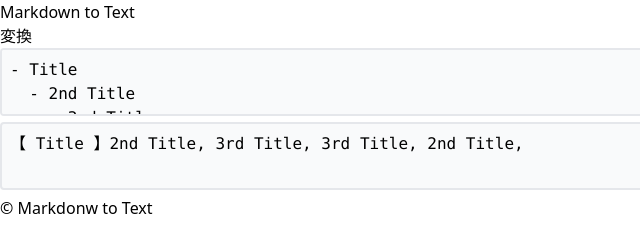
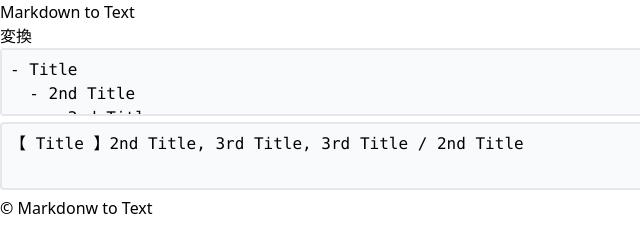
Before and after one commit to pss-aileen/project-markdown-to-text, a website built with Vite: page index.html in a window 1280 px wide. Both pictures are taken after a click on the button "変換". Shown: the full height of the page, 0-640 px from the left. Built offline with nearby package versions, Linux system fonts and the light colour scheme.

Commit message:
とりあえず fortmat okay

```diff
--- a/src/main.ts
+++ b/src/main.ts
@@ -26,6 +26,10 @@ convertBtn.addEventListener('click', () => {
 
     // もし `-` が先頭にこばない場合はスルーする
 
+    if (!trimedText.startsWith('-')) {
+      return;
+    }
+
     const removeHyphenText = trimedText.replace('- ', '');
     console.log(removeHyphenText);
 
@@ -43,6 +47,27 @@ convertBtn.addEventListener('click', () => {
     }
 
     // 前のスペースと比べて、大きくなっていれば、 / で区切りを入れる
+    if (spaceLength !== 0 && array[index - 1]) {
+      const prevSpaceLength = getSpaceLength(array[index - 1]);
+      console.log(prevSpaceLength, spaceLength);
+
+      if (spaceLength <= 2 && prevSpaceLength > spaceLength) {
+        symbolStart = ' / ';
+      }
+      if (prevSpaceLength === spaceLength) {
+        symbolEnd = ', ';
+      }
+    }
+
+    if (array[index + 1]) {
+      const nextSpaceLength = getSpaceLength(array[index + 1]);
+
+      if (spaceLength !== 0 && spaceLength > nextSpaceLength) {
+        symbolEnd = '';
+      }
+    } else {
+      symbolEnd = '';
+    }
 
     return symbolStart + removeHyphenText + symbolEnd;
   });
```
Also changed, not shown: index.html (+1 -0 lines).
